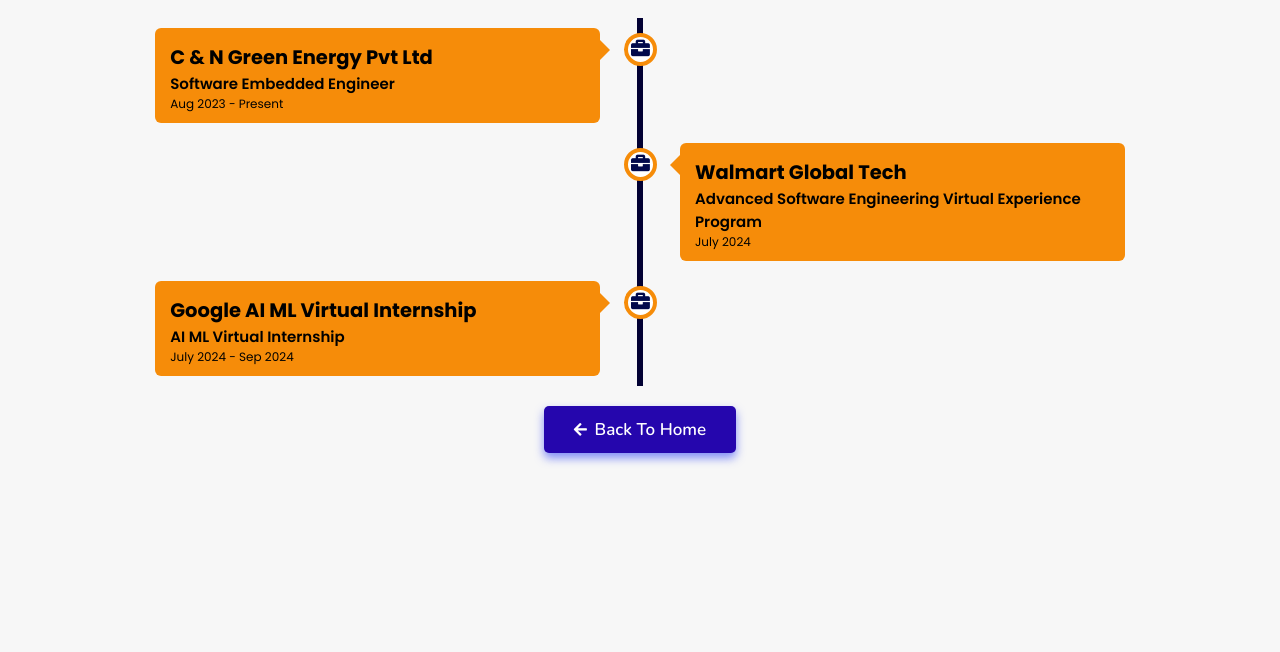
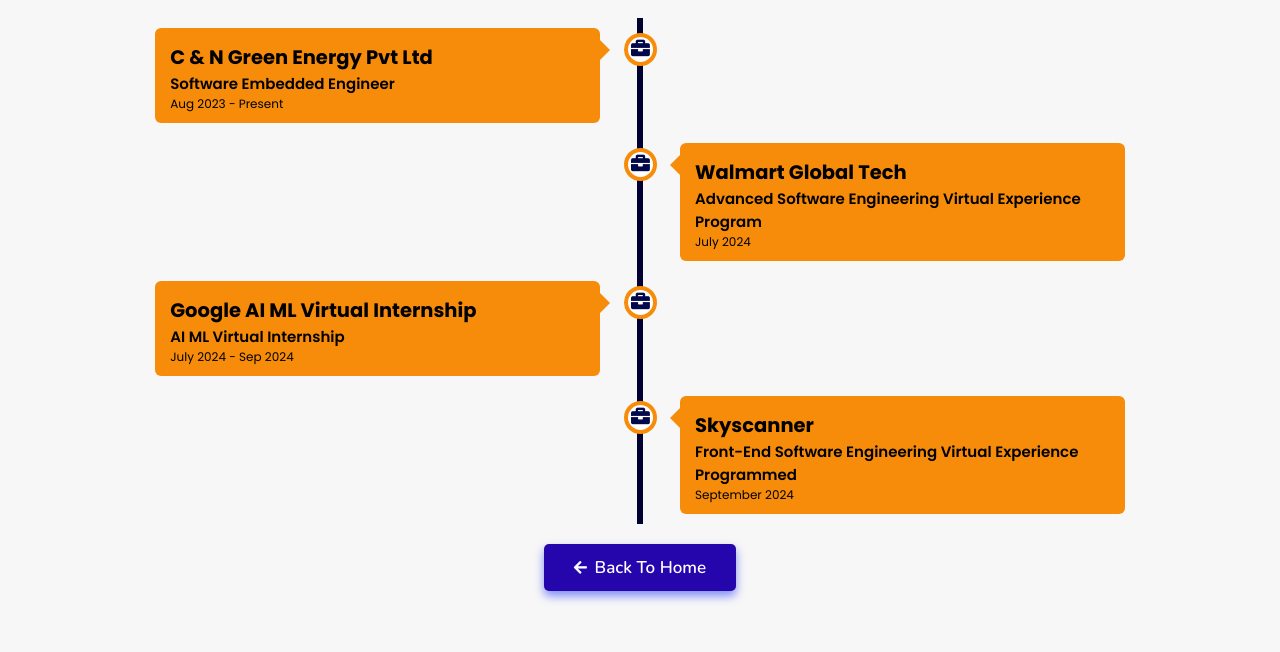
Before and after one commit to antan2002/Portfolio, a plain HTML site: page achievments/index.html in a window 1280 px wide. Shown: the part 148-800 px from the top of the page. Drawn offline with nearby package versions, Linux system fonts and the light colour scheme.

Commit message:
Update index.html

```diff
--- a/achievments/index.html
+++ b/achievments/index.html
@@ -78,6 +78,19 @@
         </div>
       </div>
 
+
+          <div class="container right">
+        <div class="content">
+          <div class="tag">
+            <h2>Skyscanner</h2>
+          </div>
+          <div class="desc">
+              <h3>Front-End Software Engineering virtual experience programmed</h3>
+              <p>September 2024</p>
+          </div>
+        </div>
+      </div>
+
   </div>
 
   <div class="morebtn">
```
